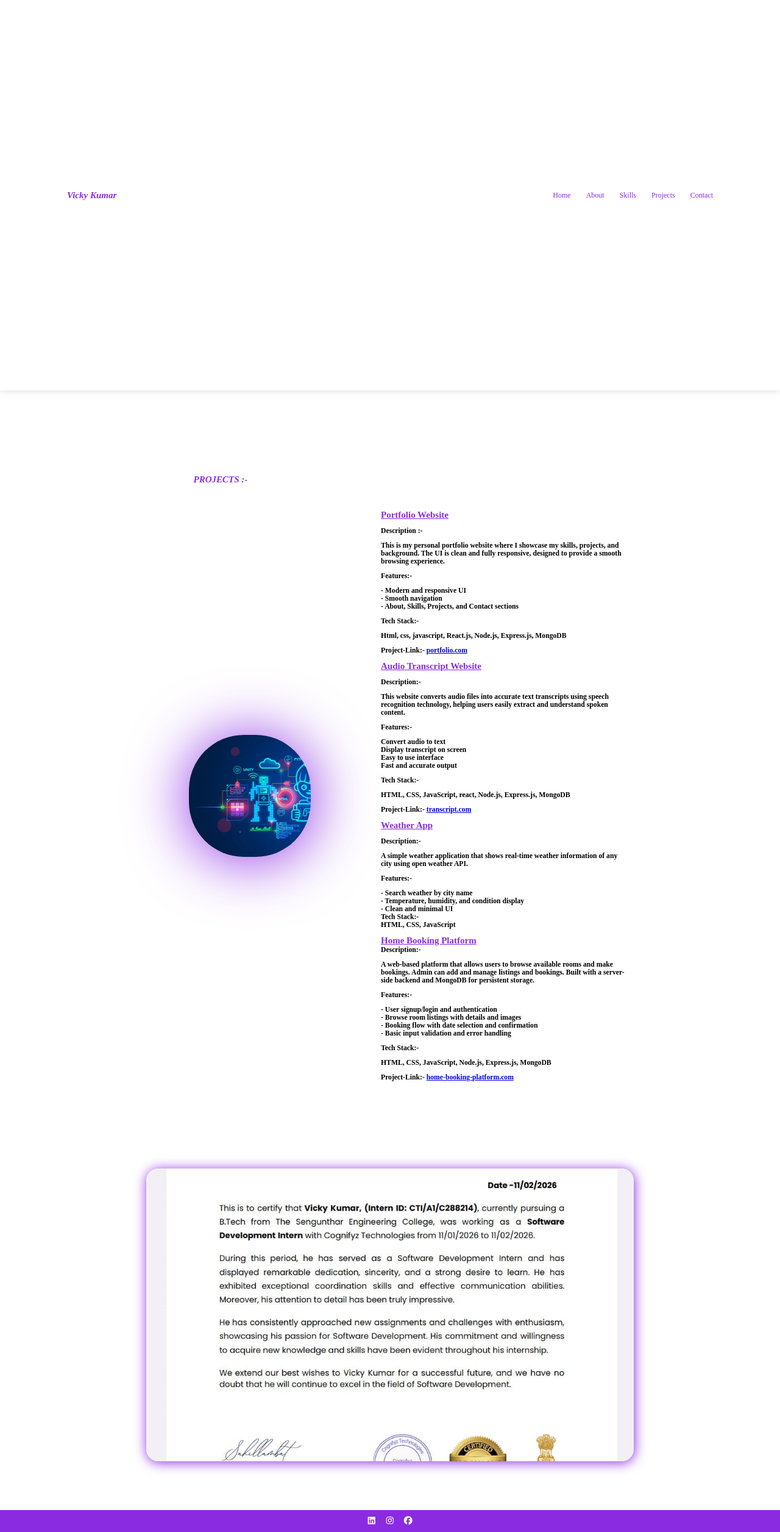
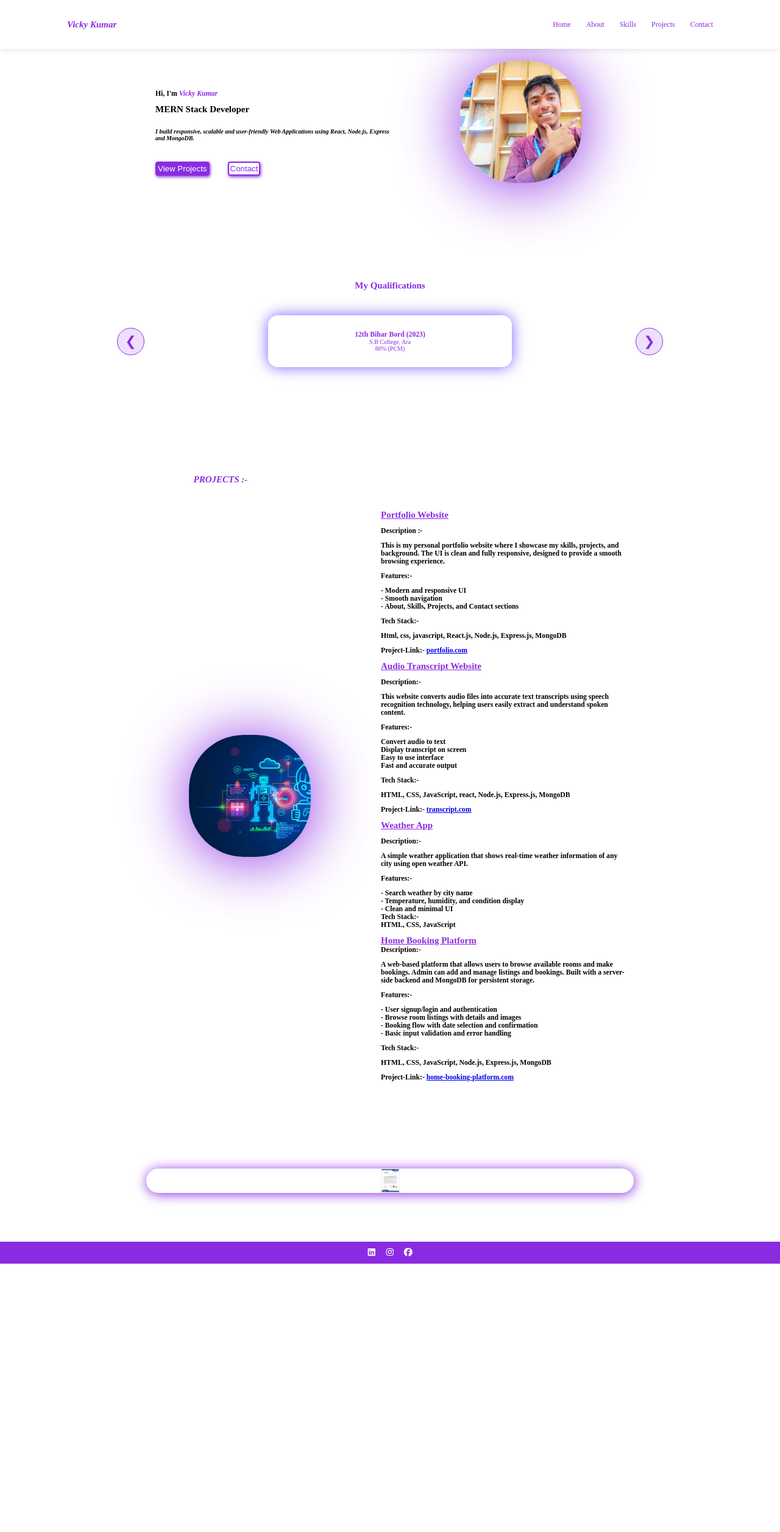
Before and after one commit to vicky-kumar-99/react-portfolio-fronted, a React (Vite) app: page / in a window 1280 px wide. Shown: the whole page at 61% size. After the commit the page ends 2072 px from the top, so only its background shows below. Built offline with nearby package versions, Linux system fonts and the light colour scheme.

Commit message:
css change

```diff
--- a/src/index.css
+++ b/src/index.css
@@ -490,50 +490,38 @@ h2 i b {
 }
 
 .intership-picture {
-
     width: 100%;
     max-width: 800px;
 
-
-    min-height: 60vh;
+    min-height: auto;
 
     display: flex;
-    flex-wrap: wrap;
-    gap: 2rem;
+    justify-content: center;
+    align-items: center;
 
     margin: 30px auto 80px auto;
     padding: 1rem;
 
-    align-items: center;
-    justify-content: center;
-
     border-radius: 20px;
     box-shadow: 1px 2px 20px blueviolet;
 
-    position: relative;
-
     background-image: url("./pictures/intership.jpeg");
     background-repeat: no-repeat;
-    background-size: cover;
+    background-size: contain;
     background-position: center;
 
     transition: all 0.3s ease-in-out;
 }
 
 @media (max-width: 768px) {
-    .container {
-        min-height: 70vh;
-        gap: 1.5rem;
-        padding: 1rem;
-        border-radius: 15px;
-        box-shadow: 0 0 15px rgba(138, 43, 226, 0.6);
+    .intership-picture {
+        padding: 0.5rem;
+        border-radius: 12px;
     }
 }
 
 @media (min-width: 1024px) {
-    .container {
-        min-height: 80vh;
-        gap: 3rem;
+    .intership-picture {
         padding: 2rem;
     }
 }
```
